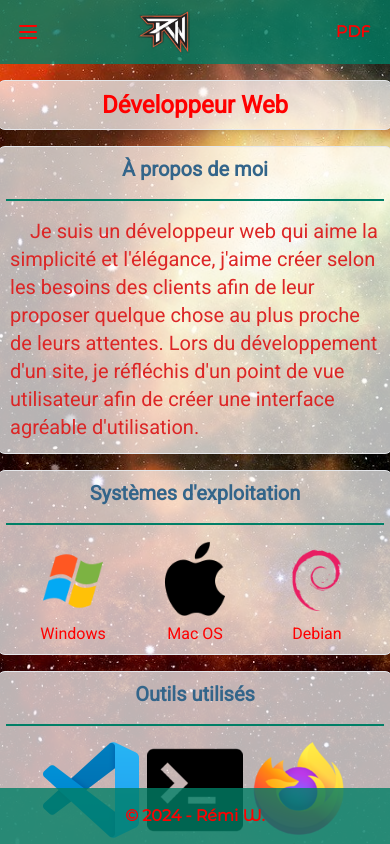
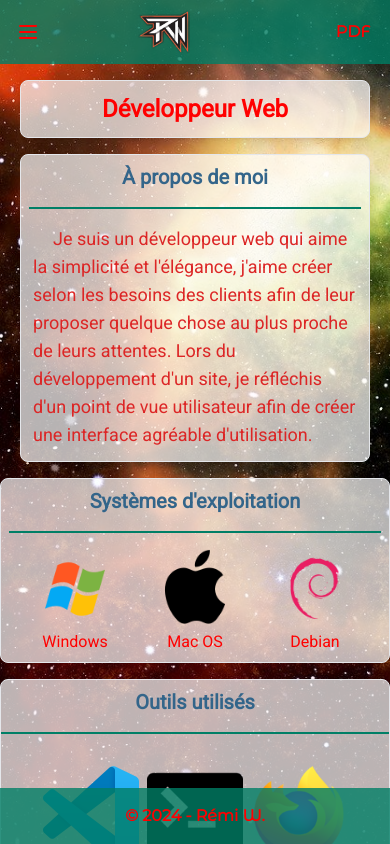
Before and after one commit to Willremi/cv-react, a React (Create React App) app: page /competences/DWWM in a window 390 px wide. Built offline with nearby package versions, Linux system fonts and the light colour scheme; a web font is replaced by a local one.

Commit message:
update page dwwm 4

```diff
--- a/src/pages/Dwwm.js
+++ b/src/pages/Dwwm.js
@@ -18,10 +18,10 @@ const Dwwm = () => {
     const [modalData, setModalData] = useState(null);
 
     return (
-        <div className="xl:container xl:mx-auto">
+
             <div className='flex items-center justify-center mt-20 mb-20'>
-                <div>
-                    <div className='bg-div-white rounded-lg border shadow-lg mx-5 md:mx-36 p-2'>
+                <div className='mx-5  w-full'>
+                    <div className='bg-div-white rounded-lg border shadow-lg mx-5 md:mx-36 p-3'>
                         <h1 className='text-center text-div-red font-roboto font-semibold'>Développeur Web</h1>
                     </div>
 
@@ -30,7 +30,7 @@ const Dwwm = () => {
                         <h2 className='text-center text-div-blue font-roboto font-semibold'>À propos de moi</h2>
                         <div className="border-t-2 my-4 border-div-green"></div>
                         <div className="m-1">
-                            <p className='font-roboto text-red-600 indent-5 text-xl'>Je suis un développeur web qui aime la simplicité et l'élégance, j'aime créer selon les besoins des clients afin de leur proposer quelque chose au plus proche de leurs attentes. Lors du développement d'un site, je réfléchis d'un point de vue utilisateur afin de créer une interface agréable d'utilisation.</p>
+                            <p className='font-roboto text-red-600 indent-5 text-lg'>Je suis un développeur web qui aime la simplicité et l'élégance, j'aime créer selon les besoins des clients afin de leur proposer quelque chose au plus proche de leurs attentes. Lors du développement d'un site, je réfléchis d'un point de vue utilisateur afin de créer une interface agréable d'utilisation.</p>
                             {/* <div className="border-t-2 border-div-green my-3 w-1/2 text-center mx-auto"></div>
                         <h2 className='text-center mt-1 text-div-blue font-semibold'>Intérêts</h2>
                         <div className="flex justify-center mt-4">
@@ -48,19 +48,19 @@ const Dwwm = () => {
                     {/* Systèmes exploitation & outils */}
                     <div className="md:flex">
                         <div>
-                            <div className="border bg-div-white rounded-lg mt-4 mx-5 md:ml-36 p-2 xl:w-full">
+                            <div className="border bg-div-white rounded-lg mt-4 md:ml-36 p-2">
                                 <h2 className='text-center text-div-blue font-roboto font-semibold'>Systèmes d'exploitation</h2>
                                 <div className="border-t-2 my-4 border-div-green"></div>
                                 <div className="flex justify-around">
-                                    <div className="w-20 xl:w-18 text-center mx-3 xl:mx-0">
+                                    <div className="w-20 xl:w-16 text-center mx-3 xl:mx-0">
                                         <img src={windows} alt="Logo de Windows" />
                                         <span className='font-roboto text-div-red'>Windows</span>
                                     </div>
-                                    <div className="w-20 xl:w-18 text-center">
+                                    <div className="w-20 xl:w-16 text-center">
                                         <img src={mac} alt="Logo de Mac OS" />
                                         <span className='font-roboto text-div-red'>Mac OS</span>
                                     </div>
-                                    <div className="w-20 xl:w-18 text-center mx-3 xl:mx-0">
+                                    <div className="w-20 xl:w-16 text-center mx-3 xl:mx-0">
                                         <img src={debian} alt="Logo de Debian" />
                                         <span className='font-roboto text-div-red'>Debian</span>
                                     </div>
@@ -68,12 +68,12 @@ const Dwwm = () => {
                             </div>
                         </div>
                         <div>
-                            <div className="border bg-div-white rounded-lg mt-4 p-2 sm:ml-5 md:ml-4 xl:ml-44 mx-5 md:mx-36">
+                            <div className="border bg-div-white rounded-lg mt-4 py-2 sm:ml-5 md:ml-4">
                                 <h2 className='text-center text-div-blue font-roboto font-semibold'>Outils utilisés</h2>
                                 <div className="border-t-2 my-4 border-div-green"></div>
-                                <div className="flex flex-wrap xl:flex-nowrap justify-center xl:justify-around">
+                                <div className="flex flex-wrap justify-center xl:justify-around">
                                     {Outils.map(elt =>
-                                        <div key={elt.id} className='mx-1 mb-4 md:mb-3 xl:mb-0 md:w-20 xl:w-32'>
+                                        <div key={elt.id} className='mx-1 mb-4 md:mb-3 xl:mb-0 md:w-16 py-4'>
                                             <StyledTooltip title={elt.name} arrow={true}>
                                                 <img src={elt.logo} alt={elt.name} />
                                             </StyledTooltip>
@@ -91,12 +91,14 @@ const Dwwm = () => {
                             <div className="bg-div-white rounded-lg border shadow-lg p-2 mt-4 w-full">
                                 <h2 className='text-center text-div-blue font-roboto font-semibold'>Outils utilisés</h2>
                                 <div className="border-t-2 my-4 border-div-green"></div>
-                                <div className='flex flex-wrap justify-between'>
+                                <div className='flex flex-wrap justify-center'>
                                     {DwwmInfo.map(item =>
-                                        <div className={`w-16 md:w-20 xl:w-24 text-center mb-4`} key={item.id}>
+                                        <div className={`w-16 md:w-20 text-center mb-4`} key={item.id}>
                                             <a href={item.href} target='_blank' rel="noreferrer">
-                                                <img src={item.image} alt={item.name} />
-                                                <span className='hidden lg:block font-roboto text-div-red'>{item.name}</span>
+                                            <StyledTooltip title={item.name} arrow={true}>
+                                                <img src={item.image} alt={item.name} className="w-16" />
+                                            </StyledTooltip>
+                                                <span className='lg:hidden font-roboto text-div-red text-xs text-center'>{item.name}</span>
                                             </a>
                                         </div>
                                     )}
@@ -189,7 +191,7 @@ const Dwwm = () => {
 
                 </div>
             </div>
-        </div>
+
     );
 };
 
```
